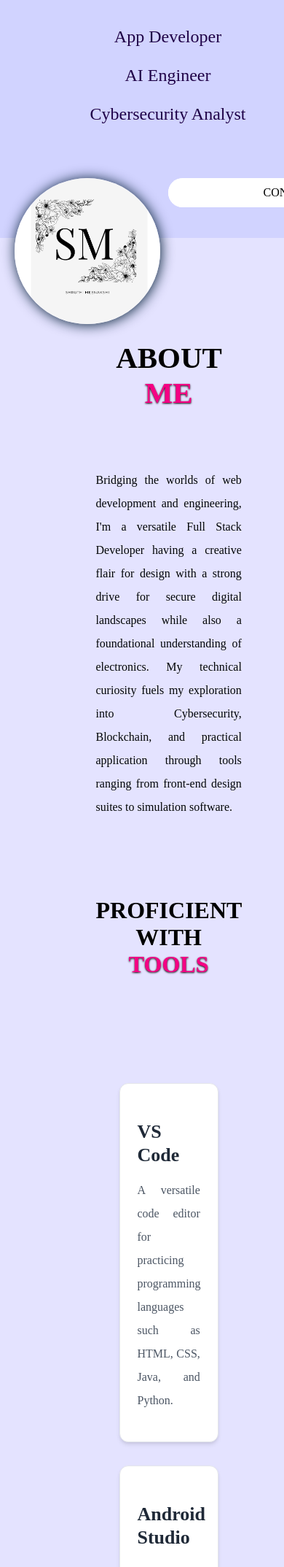
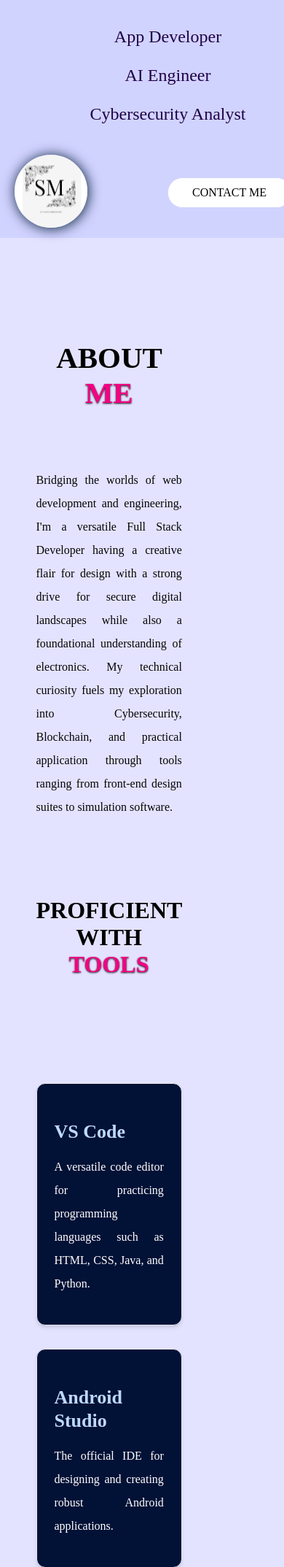
Before and after one commit to ShruthiMeenakshi/Shruthi_Meenakshi, a PHP site: page /About/about.html in a window 390 px wide. Shown: the part 286-2433 px from the top of the page at 73% size. Run offline with PHP 8.4, Linux system fonts and the light colour scheme; some libraries are stand-ins or nearby versions.

Commit message:
Update about.css

```diff
--- a/portfolio/Program/About/about.css
+++ b/portfolio/Program/About/about.css
@@ -1150,49 +1159,56 @@
     width: 100%;
     border-bottom: 1px solid rgba(255, 255, 255, 0.1);
   }
-    .navbar a:hover{
+
+  .navbar a:hover {
     color: #00BFFF;
     text-decoration: none;
   }
+
   .navbar a:last-child {
     border-bottom: none;
   }
 
-    /* Prof section (Hero section) */
   .prof {
-        flex-direction: column; /* Stack elements vertically */
-        text-align: center; /* Center text */
+    flex-direction: column;
+    text-align: center;
     padding: 2rem 5%;
   }
 
   .name h1 {
-        font-size: 2.5rem; /* Adjust font size */
+    font-size: 2.5rem;
   }
 
   .threecolumn {
-        flex-direction: column; /* Stack columns vertically */
-        gap: 1rem; /* Space between stacked columns */
-    }
+    flex-direction: column;
+    gap: 1rem;
+
+  }
+
 
   .columnp {
-        width: 100%; /* Full width for columns */
-        margin-bottom: 10px; /* Space between each role */
+    width: 100%;
+    margin-bottom: 10px;
+
   }
 
   .btn {
-        width: 80%; /* Make buttons take more width */
-        margin-bottom: 1rem; /* Space between buttons */
+    width: 30%;
+    margin-bottom: 1rem;
+
   }
 
   .aboutpic .profimage {
-        width: 200px; /* Smaller image */
-        height: 200px;
-        margin-top: 2rem; /* Space between text and image */
-    }
-
-    /* About section */
+        width: 100px;
+        height: 100px;
+        margin-top: 0rem;
+
+  }
+
+
   .aboutsection {
     padding: 2rem 5%;
+    margin-left: 30px;
   }
 
   .about p {
@@ -1368,29 +1381,29 @@
 }
 
 .py-12 {
-            padding-top: 3rem; /* 48px */
-            padding-bottom: 3rem; /* 48px */
+  padding-top: 3rem;
+  padding-bottom: 3rem;
 }
 
 .px-4 {
-            padding-left: 1rem; /* 16px */
-            padding-right: 1rem; /* 16px */
+  padding-left: 1rem;
+  padding-right: 1rem;
 }
 
 .sm\:px-6 {
-            /* For screens larger than 640px */
-            padding-left: 1.5rem; /* 24px */
-            padding-right: 1.5rem; /* 24px */
+  padding-left: 1.5rem;
+  padding-right: 1.5rem;
 }
 
 .lg\:px-8 {
-            /* For screens larger than 1024px */
-            padding-left: 2rem; /* 32px */
-            padding-right: 2rem; /* 32px */
+  padding-left: 0rem;
+  /* 32px */
+  padding-right: 0rem;
 }
 
 .max-w-7xl {
-            max-width: 80rem; /* 1280px */
+  max-width: 80rem;
+  /* 1280px */
 }
 
 .mx-auto {
@@ -1428,53 +1445,50 @@
 }
 
 .gap-8 {
-            gap: 2rem; /* 32px */
-        }
-
-        /* Card specific styles */
+  gap: 2rem;
+}
+
+/* Card styles */
 .tool-card {
-            background-color: #ffffff;
-            border-radius: 0.75rem; /* 12px */
-            box-shadow: 0 4px 6px -1px rgba(0, 0, 0, 0.1), 0 2px 4px -1px rgba(0, 0, 0, 0.06); /* Softer shadow */
-            padding: 1.5rem; /* 24px */
-            transform: translate(0, 0); /* Ensure transform property is present for transition */
+  background-color: #021136;
+  border-radius: 0.75rem;
+  box-shadow: 0 4px 6px -1px rgba(0, 0, 0, 0.1), 0 2px 4px -1px rgba(0, 0, 0, 0.06);
+  padding: 1.5rem;
+  transform: translate(0, 0);
   transition: all 300ms cubic-bezier(0.4, 0, 0.2, 1);
-            border: 1px solid #e5e7eb; /* Subtle border */
+  border: 1px solid #e5e7eb;
 }
 
 .tool-card:hover {
-            transform: translateY(-5px) scale(1.02); /* Lift and slightly scale */
-            box-shadow: 0 15px 30px -8px rgba(0, 0, 0, 0.2); /* More pronounced shadow on hover */
+  transform: translateY(-5px) scale(1.02);
+  box-shadow: 0 15px 30px -8px rgba(0, 0, 0, 0.8);
 }
 
 .tool-card h3 {
-            font-size: 1.625rem; /* Slightly larger heading */
+  font-size: 1.625rem;
   line-height: 2rem;
-            font-weight: 700; /* Bolder heading */
-            color: #1f2937; /* Darker color for headings */
-            margin-bottom: 0.75rem; /* 12px */
+  font-weight: 700;
+  color: #bed9ff;
+  margin-bottom: 0.75rem;
 }
 
 .tool-card p {
-            font-size: 1rem; /* Standard paragraph size */
-            color: #4b5563; /* Slightly darker text for readability */
-        }
-
-        /* About Section Styles - These styles are no longer directly used but kept for reference if needed */
-
+  font-size: 1rem;
+  color: #ffffff;
+}
 
 .proficient-tools-heading {
-            font-size: 2.5rem; /* Larger heading for tools section */
+  font-size: 2.5rem;
   text-align: center;
-            padding-top: 4rem; /* Adjusted padding */
-            padding-bottom: 2rem; /* Adjusted padding */
-            color: #1f2937;
-            font-weight: 900; /* Bolder */
+  padding-top: 4rem;
+  padding-bottom: 2rem;
+  color: #dfedff;
+  font-weight: 900;
   letter-spacing: -0.025em;
 }
 
 .proficient-tools-heading span {
-            color: #4a5568;
+  color: #97b2e1;
 }
 
 /* Responsive adjustments for sm and lg breakpoints */
```
Also changed, not shown: other parts of portfolio/Program/About/about.css (+61 -49 lines). Lines whose indentation alone changed are shown as unchanged.
